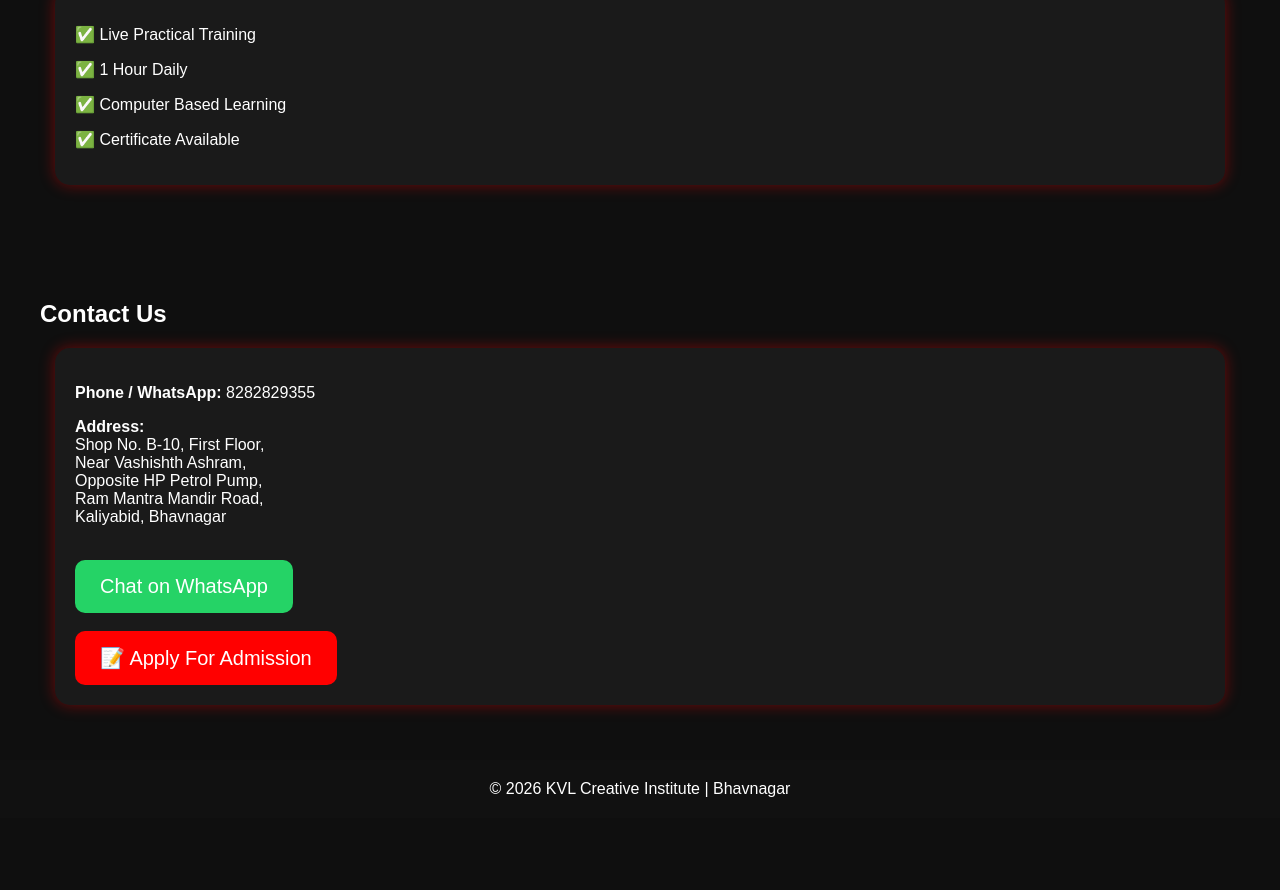
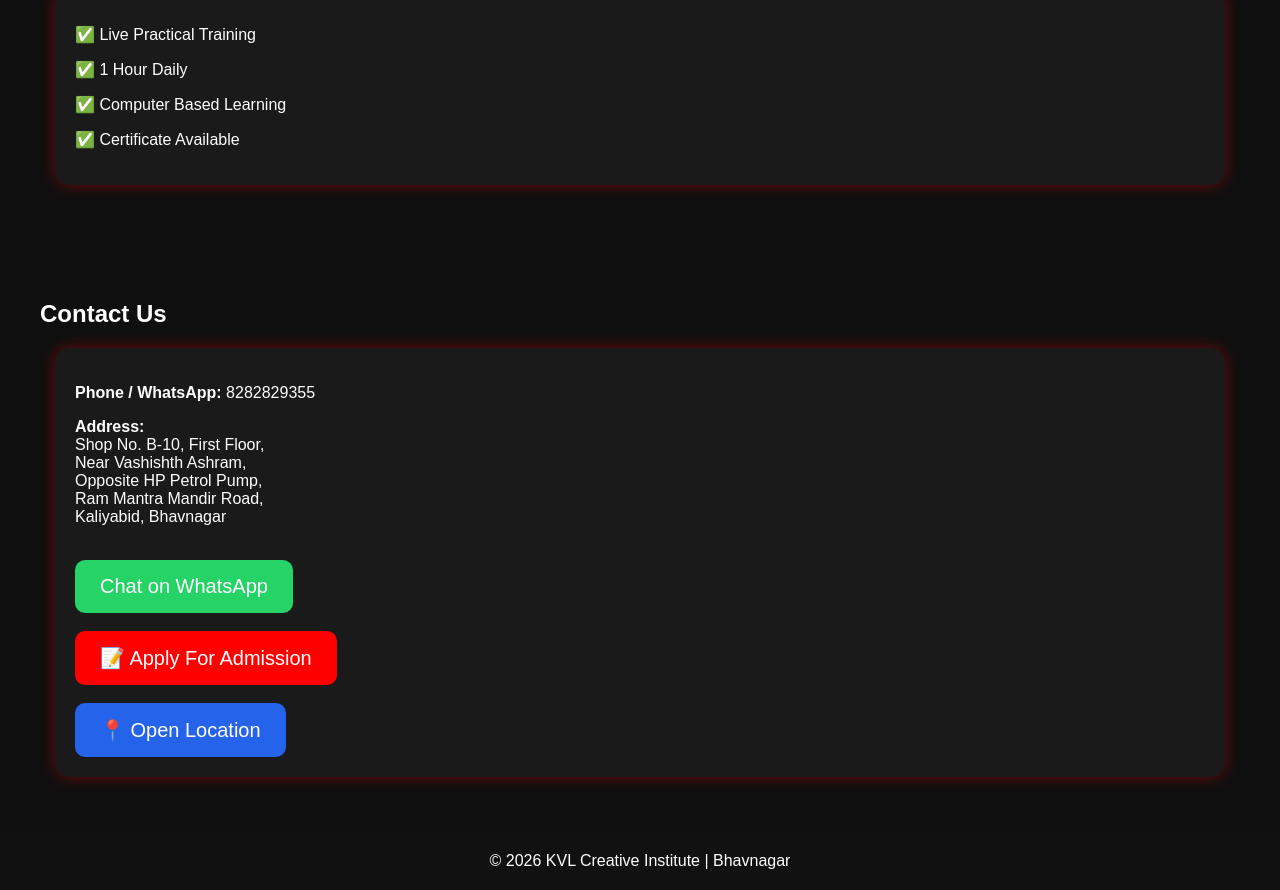
Before and after one commit to chavda9355-cyber/kvlcreativeinstitute, a plain HTML site: page index.html in a window 1280 px wide. Shown: the part 884-1774 px from the top of the page. Before the commit the page ends 1702 px from the top, so only its background shows below. Drawn offline with Linux system fonts and the light colour scheme.

Commit message:
Update index.html

```diff
--- a/index.html
+++ b/index.html
@@ -152,6 +152,18 @@ text-decoration:none;
 font-size:20px;
 border-radius:10px;">
 📝 Apply For Admission
+</a><br><br>
+
+<a href="https://share.google/sx9AzX8GfoVvnkwfx"
+target="_blank"
+style="display:inline-block;
+padding:15px 25px;
+background:#2563eb;
+color:white;
+text-decoration:none;
+font-size:20px;
+border-radius:10px;">
+📍 Open Location
 </a>
 </div>
 </div>
```
